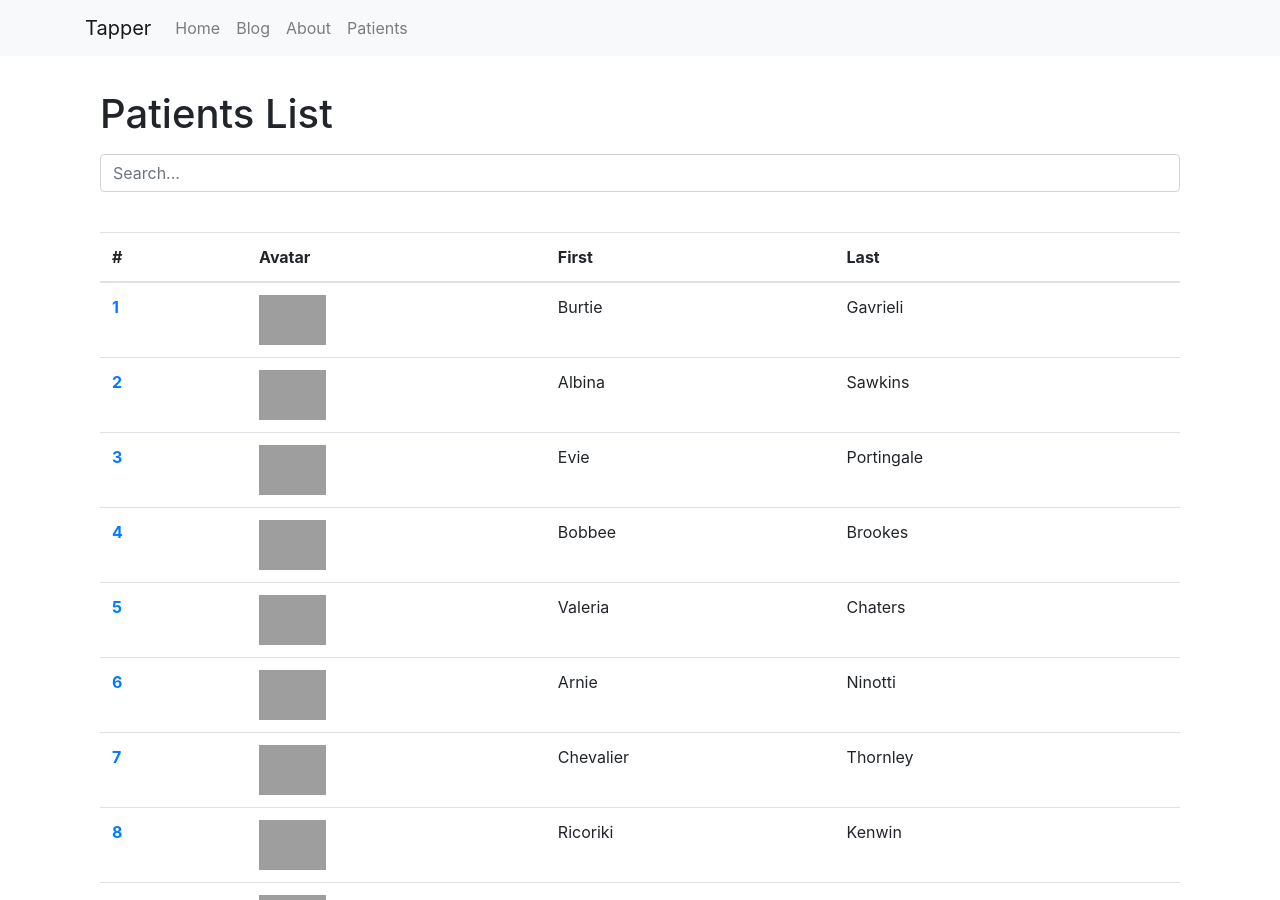
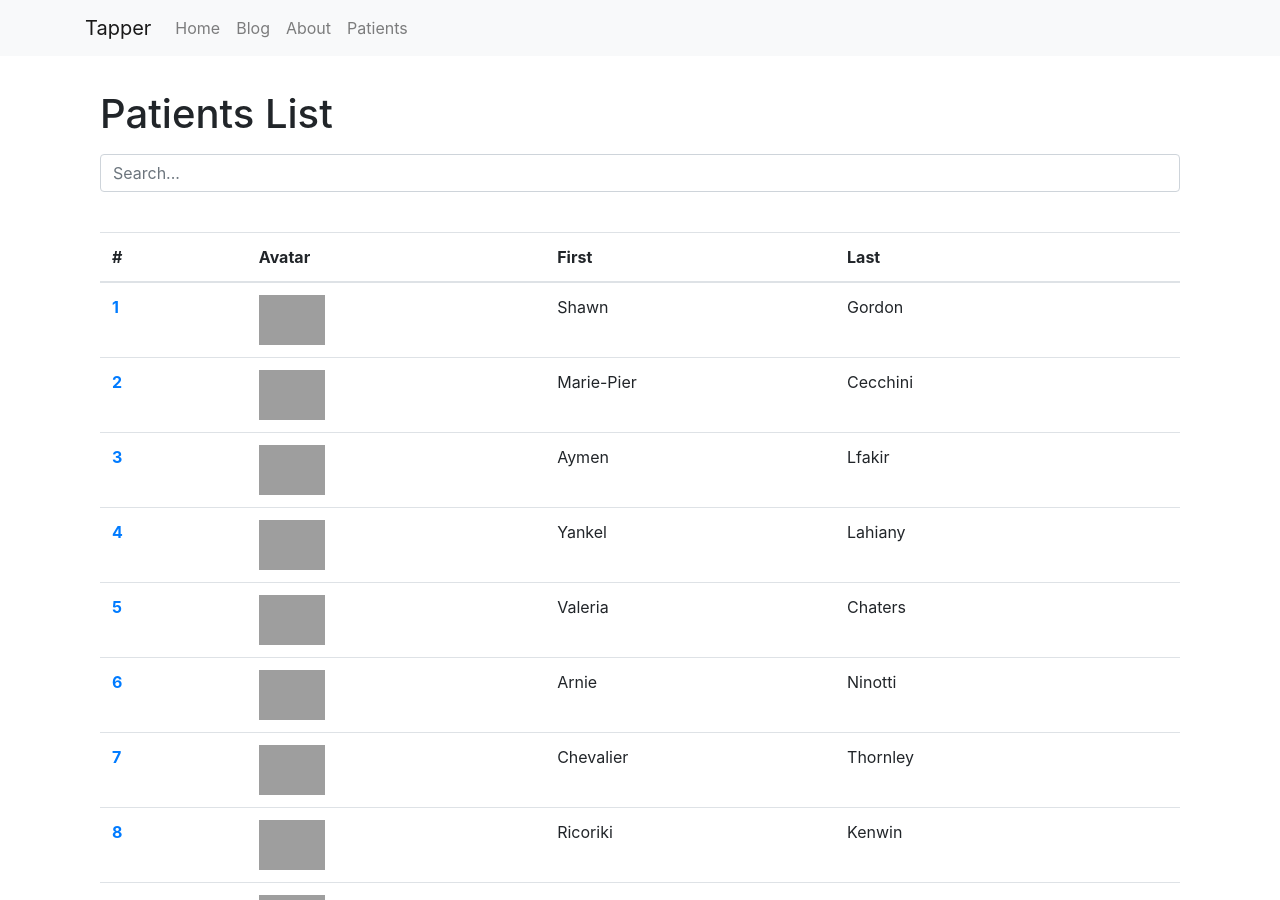
Before and after one commit to yankelahiany/flintlock, a Jekyll site: the page built from patients.html, in a window 1280 px wide and 900 px high. Built offline with Jekyll 4.4.1, drawn with Linux system fonts in a browser that asks for light colours; a script that is not in the unit is left out; grey boxes are pictures that could not be loaded.

Commit message:
Patients update

```diff
--- a/_config.yml
+++ b/_config.yml
@@ -41,7 +41,7 @@ google_analytics:
 
 # Your website URL (e.g. http://barryclark.github.io or http://www.barryclark.co)
 # Used for Sitemap.xml and your RSS feed
-url: https://yankel.lahiany.gitlab.io/flintlock/
+url: http://flintlock2.netlify.com
 
 # If you're hosting your site at a Project repository on GitHub pages
 # (http://yourusername.github.io/repository-name)
@@ -105,4 +105,9 @@ page_gen:
     name: 'id'
     dir: 'patients'
 
+  - data: 'classmates'
+    template: 'classmates_page'
+    name: 'name'
+    dir: 'classmates'
+
 include: [ /_data, /NFC ]
--- a/_data/patients.json
+++ b/_data/patients.json
@@ -1,10 +1,10 @@
 [
     {
         "id": 1,
-        "avatar": "https://robohash.org/eligendisitvoluptate.png?size=500x500&set=set1",
-        "first_name": "Burtie",
-        "last_name": "Gavrieli",
-        "email": "bgavrieli0@photobucket.com",
+        "avatar": "https://scontent-yyz1-1.xx.fbcdn.net/v/t1.0-9/10366042_10203858900063546_8810676354078783753_n.jpg?_nc_cat=0&oh=1770a1d382c0698f34202b01870d7430&oe=5B39ADE8",
+        "first_name": "Shawn",
+        "last_name": "Gordon",
+        "email": "shawngordon@gmail.com",
         "gender": "Male",
         "race": "Guamanian",
         "city": "Catac",
@@ -16,10 +16,10 @@
     },
     {
         "id": 2,
-        "avatar": "https://robohash.org/utsimiliquefacilis.jpg?size=500x500&set=set1",
-        "first_name": "Albina",
-        "last_name": "Sawkins",
-        "email": "asawkins1@businessweek.com",
+        "avatar": "https://scontent-yyz1-1.xx.fbcdn.net/v/t1.0-9/23754891_10155111528284013_3064340368557364790_n.jpg?oh=8a4e283e37f4ea313b7fb19a2ef7d91a&oe=5B026BCA",
+        "first_name": "Marie-Pier",
+        "last_name": "Cecchini",
+        "email": "maeripiercecchini@businessweek.com",
         "gender": "Female",
         "race": "Native Hawaiian",
         "city": "Morales",
@@ -31,11 +31,11 @@
     },
     {
         "id": 3,
-        "avatar": "https://robohash.org/veritatisvoluptatibusnihil.png?size=500x500&set=set1",
-        "first_name": "Evie",
-        "last_name": "Portingale",
-        "email": "eportingale2@auda.org.au",
-        "gender": "Female",
+        "avatar": "https://scontent-yyz1-1.xx.fbcdn.net/v/t1.0-9/16195837_10210885437239541_5311820175768551067_n.jpg?_nc_cat=0&oh=be640ab86c341441f4cef043a5381c16&oe=5B4425F6",
+        "first_name": "Aymen",
+        "last_name": "Lfakir",
+        "email": "aymenlfakir2@auda.org.au",
+        "gender": "Male",
         "race": "Crow",
         "city": "Riachos",
         "country": "Portugal",
@@ -46,14 +46,14 @@
     },
     {
         "id": 4,
-        "avatar": "https://robohash.org/eiushicut.bmp?size=500x500&set=set1",
-        "first_name": "Bobbee",
-        "last_name": "Brookes",
-        "email": "bbrookes3@zimbio.com",
-        "gender": "Female",
+        "avatar": "https://scontent-yyz1-1.xx.fbcdn.net/v/t1.0-9/12042947_10153627175034464_529123460123044997_n.jpg?oh=b688ff02a02f2e661d502bbb285a8dcd&oe=5B4919FC",
+        "first_name": "Yankel",
+        "last_name": "Lahiany",
+        "email": "yankel.lahiany@gmail.com",
+        "gender": "Male",
         "race": "Malaysian",
-        "city": "Sapataria",
-        "country": "Portugal",
+        "city": "Casablanca",
+        "country": "Maroc",
         "phone": "293-630-8173",
         "app": "Fintone",
         "drug": "Nelco Laboratories, Inc.",
```
